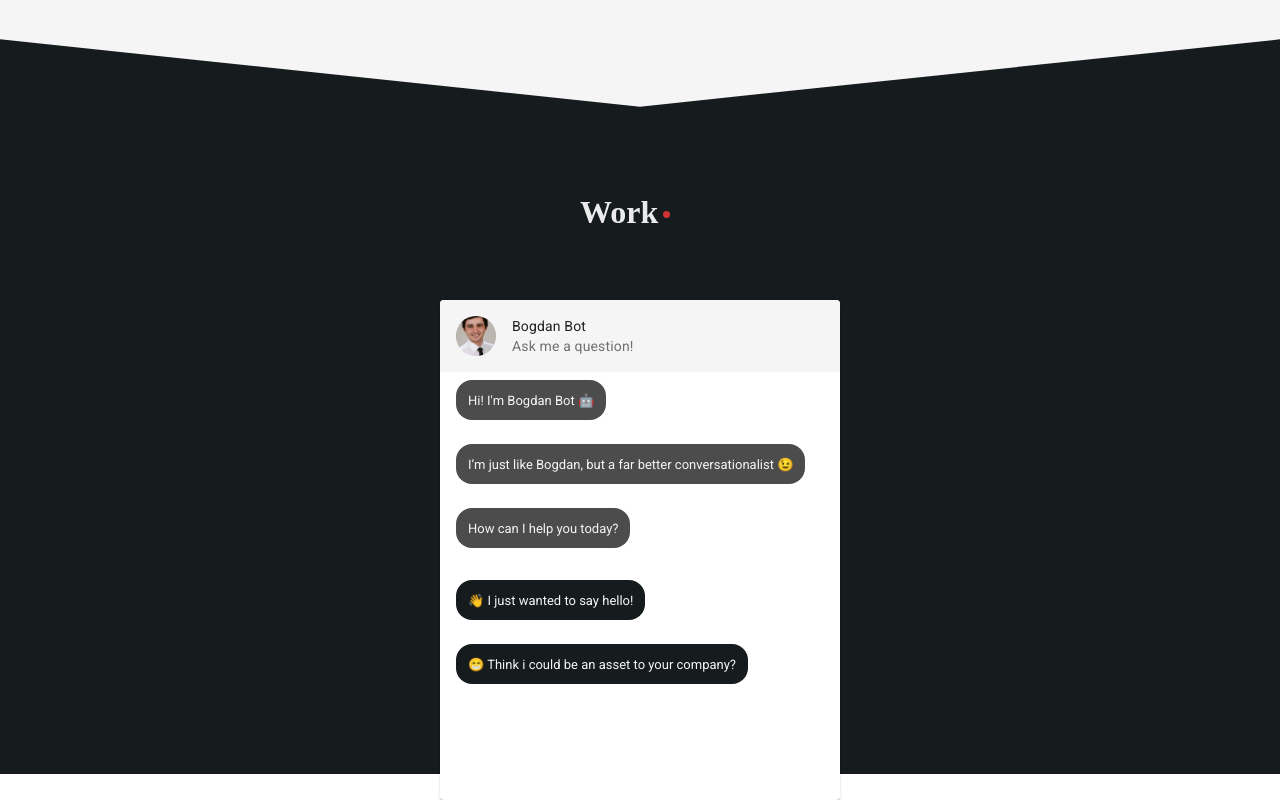
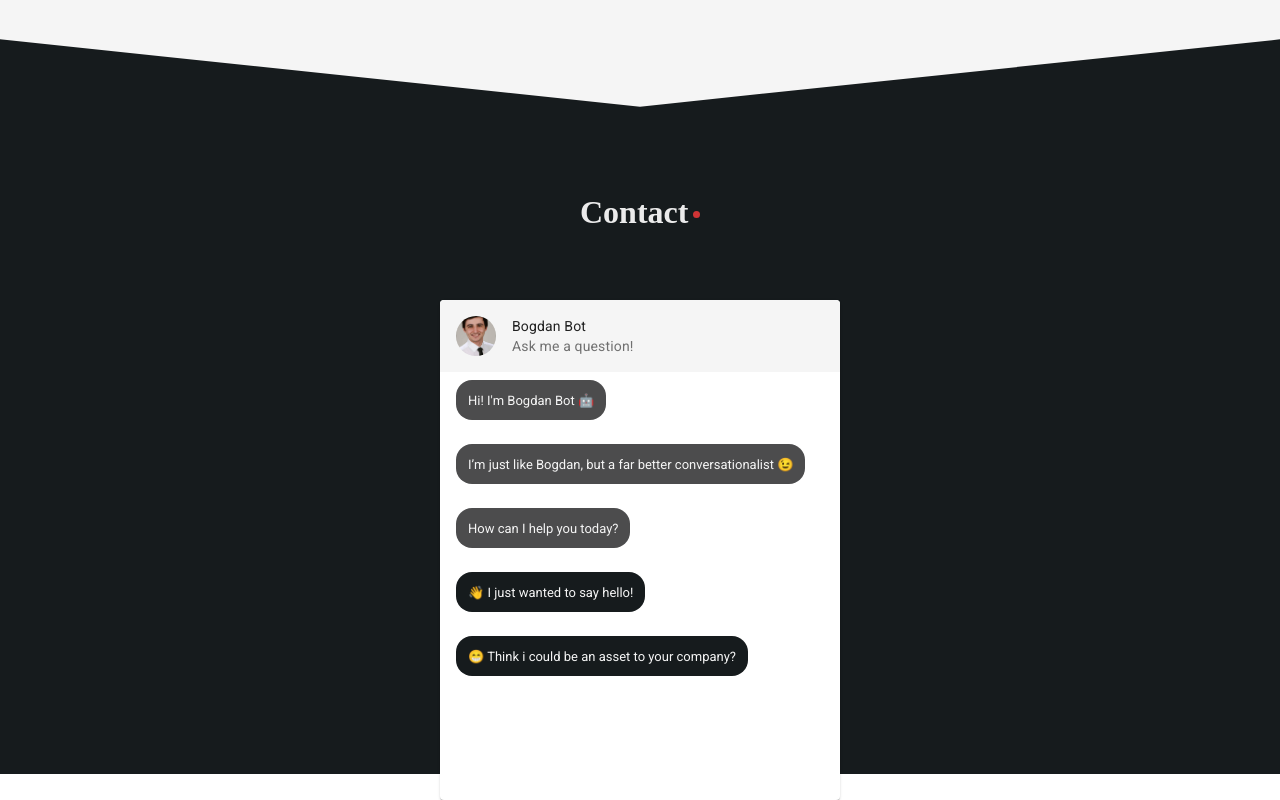
Before and after one commit to cozmabogdan/Portfolio, a React (Create React App) app: page /about in a window 1280 px wide. Shown: the part 2485-3285 px from the top of the page. Built offline with nearby package versions, Linux system fonts and the light colour scheme.

Commit message:
Fix chat bubbles not showing right

```diff
--- a/src/components/App.js
+++ b/src/components/App.js
@@ -64,7 +64,7 @@ function App() {
               <Typography variant="h2" gutterBottom className={classes.h2}>
                 I'm a full-stack web developer.
               </Typography>
-              <Button href='/contact' onMouseOver={changeArrow} onMouseOut={changeArrowBack} variant={onHover ? "contained" : "outlined"} color="primary" size="large" className={classes.button}>View my work {onHover ? <ArrowDownwardIcon/> : <ArrowForwardIcon/>}</Button>
+              <Button href='/work' onMouseOver={changeArrow} onMouseOut={changeArrowBack} variant={onHover ? "contained" : "outlined"} color="primary" size="large" className={classes.button}>View my work {onHover ? <ArrowDownwardIcon/> : <ArrowForwardIcon/>}</Button>
               </div>
             </Container>
         </Grid>
--- a/src/components/ChatBot/ChatHello.js
+++ b/src/components/ChatBot/ChatHello.js
@@ -1,4 +1,4 @@
-import React, { useRef, useEffect} from 'react';
+import React, {useState, useRef, useEffect} from 'react';
 import {makeStyles} from '@material-ui/core/styles';
 import { Spring } from 'react-spring/renderprops';
 import Chip from '@material-ui/core/Chip';
@@ -41,12 +41,12 @@ function Hello(){
     }));
 
     const classes = useStyles();
-    const setChatContact = () => {
-        return <ChatContact />
-    }
+    const [chatAgain, setChatAgain] = useState(true);
+
+
     const el = useRef(null);
     useEffect(() => {
-        el.current.scrollIntoView({block: 'end', behavior: 'smooth', inline: 'nearest' });
+        el.current.scrollIntoView({behavior: 'smooth' });
     });
 
     return(
@@ -115,9 +115,20 @@ function Hello(){
                                                                                         <CardContent className={classes.chatBubleMargin}>
                                                                                             <Chip
                                                                                                 label="😁 Think i could be an asset to your company?"
-                                                                                                onClick={setChatContact}
+                                                                                                onClick={()=>{
+                                                                                                    setChatAgain(()=>{
+                                                                                                        return(
+                                                                                                            <div>
+                                                                                                                {chatAgain ? <ChatContact /> : ''}
+                                                                                                            </div>
+                                                                                                        )
+                                                                                                    })
+                                                                                                }}
                                                                                                 className={classes.chatBubleActive} />
-                                                                                        </CardContent>   <div id={'el'} ref={el}></div>
+                                                                                        </CardContent>
+                                                                                                {chatAgain}
+                                                                                        {/* scroll to this div */}
+                                                                                        <div id={'el'} ref={el}></div>
                                                                                     </div>
                                                                                 )}
                                                                             </Spring>
--- /dev/null
+++ b/src/components/ChatBot/InitialChat.js
@@ -0,0 +1,130 @@
+import React, {useState} from 'react';
+import {makeStyles} from '@material-ui/core/styles';
+import CardContent from '@material-ui/core/CardContent';
+import Chip from '@material-ui/core/Chip';
+import ChatContact from './ChatContact';
+import Hello from './ChatHello';
+
+function InitialChat() {
+    const useStyles = makeStyles((theme) => ({
+        root: {
+            overflowAnchor: 'none'
+        },
+        chatWindow: {
+            maxHeight: 450,
+            minHeight: 450,
+            overflow: 'auto',
+        },
+        chatBubleAnswer: {
+            marginTop: theme.spacing(-1),
+            float: 'right',
+        },
+        chatBubleUserAnswer: {
+            height: 40
+        },
+        chatUser: {
+            float: 'right',
+            clear: 'left'
+        },
+        chatBot: {
+            float: 'left',
+            clear: 'right'
+        },
+        chatBubleMargin: {
+            marginTop: theme.spacing(-1),
+        },
+        chatBubleInactive: {
+            background: '#4c4c4d',
+            color: '#F5F5F5',
+            height: 40
+        },
+        chatBubleActive: {
+            backgroundColor: '#161b1d',
+            color:'#f5f5f5',
+            height: 40,
+        },
+        chatBubbleForm: {
+            backgroundColor: '#161b1d',
+            color:'#f5f5f5',
+            height: '100px',
+            padding: '10px',
+            borderRadius: 15,
+            marginBottom: '15px'
+        },
+        iconFacebookColor: {
+            color: '#4967aa'
+        },
+        iconLinkedInColor: {
+            color: '#0477b5'
+        },
+        iconMailColor: {
+            color: '#1c9adb'
+        }
+    }));
+
+    const classes = useStyles();
+    const [chatHi, setChatHi] = useState(true);
+    const [chatAsset, setChatAsset] = useState(true);
+
+
+
+
+    return(
+        <div className={classes.root}>
+            <CardContent className={classes.chatBubleMargin}>
+                <Chip label="Hi! I'm Bogdan Bot 🤖" className={classes.chatBubleInactive} />
+            </CardContent>
+            <CardContent className={classes.chatBubleMargin}>
+                <Chip label="I’m just like Bogdan, but a far better conversationalist 😉" className={classes.chatBubleInactive} />
+            </CardContent>
+            <CardContent className={classes.chatBubleMargin}>
+                <Chip label="How can I help you today?" className={classes.chatBubleInactive} />
+            </CardContent>
+            <CardContent className={classes.chatBubleMargin}>
+                <Chip
+                    label="👋 I just wanted to say hello!"
+                    onClick={() => {
+                        setChatHi(() => {
+                            return(
+                                <div>
+                                    {chatHi ?
+
+                                        <Hello />
+
+                                    : ''}
+                                </div>
+                            )
+                        });
+                    }}
+                    className={classes.chatBubleActive}
+                />
+            </CardContent>
+            <CardContent className={classes.chatBubleMargin}>
+                <Chip
+                    label="😁 Think i could be an asset to your company?"
+                    onClick={() => {
+                        setChatAsset(() => {
+                            return(
+                                <div>
+                                    {chatAsset ?
+                                    <div>
+                                        <ChatContact />
+                                    </div>
+                                    : ''}
+                                </div>
+                            )
+                        });
+                    }}
+                     className={classes.chatBubleActive}
+                />
+
+            </CardContent>
+            <CardContent className={classes.chatBubleMargin}>
+                {chatHi}
+                {chatAsset}
+            </CardContent>
+        </div>
+    )
+}
+
+export default InitialChat;
--- a/src/components/Contact.js
+++ b/src/components/Contact.js
@@ -1,18 +1,13 @@
-import React, {useState} from 'react';
+/* eslint-disable no-lone-blocks */
+import React from 'react';
 import { makeStyles} from '@material-ui/core/styles';
 import Grid from '@material-ui/core/Grid';
 import Card from '@material-ui/core/Card';
 import CardHeader from '@material-ui/core/CardHeader';
-import CardContent from '@material-ui/core/CardContent';
 import Avatar from '@material-ui/core/Avatar';
-import { red } from '@material-ui/core/colors';
 import avatarImg from '../images/pozaCV.jpg';
-import Chip from '@material-ui/core/Chip';
-import Hello from './ChatBot/ChatHello';
-import ChatContact from './ChatBot/ChatContact';
 import TrackVisibility from 'react-on-screen';
-
-
+import InitialChat from './ChatBot/InitialChat';
 
 
 
@@ -34,10 +29,6 @@ function Contact() {
                 duration: theme.transitions.duration.shortest,
             }),
         },
-
-        avatar: {
-            backgroundColor: red[500],
-        },
         chatGrid: {
             display: 'flex',
             flexDirection: 'column',
@@ -48,14 +39,12 @@ function Contact() {
         },
         chatHeader: {
             backgroundColor: '#F5F5F5',
+            height: 40,
         },
         chat: {
             width: 400,
             minHeight: 500,
             maxHeight: 500,
-        },
-        chatHidden: {
-            display: 'none'
         },
         chatBubleInactive: {
             background: '#4c4c4d',
@@ -95,83 +84,24 @@ function Contact() {
         }
       }));
         const classes = useStyles();
-        const [chatAnswer, setChatAnswer] = useState(true);
-        const [chatContact, setChatContact] = useState(true);
 
+        {/*get's returned only when visible on screen */}
         const TitleAnimation = () => {
             return (
             <div className="animation-box2">
                 <div className="box">
                     <div className="title1">
                         <span className="block"></span>
-                        <h1>Work<span className='dot'></span></h1>
+                        <h1>Contact<span className='dot'></span></h1>
                     </div>
                 </div>
             </div>
         )}
 
-        const animation = ({ isVisible }) => {
+        {/* animation trigger */}
+        const animationTrigger = ({ isVisible }) => {
             return isVisible ? <TitleAnimation /> : <div className='animation-box'></div>;
         }
-
-        //intro messages
-        const hi = (
-            <div>
-            <CardContent className={classes.chatBubleMargin}>
-                <Chip label="Hi! I'm Bogdan Bot 🤖" className={classes.chatBubleInactive} />
-            </CardContent>
-            <CardContent className={classes.chatBubleMargin}>
-                <Chip label="I’m just like Bogdan, but a far better conversationalist 😉" className={classes.chatBubleInactive} />
-            </CardContent>
-            <CardContent className={classes.chatBubleMargin}>
-                <Chip label="How can I help you today?" className={classes.chatBubleInactive} />
-            </CardContent></div>
-        );
-
-        const  predefinedHello = (
-            <CardContent className={classes.chatBubleMargin}>
-                <Chip
-                    label="👋 I just wanted to say hello!"
-                    onClick={() => {
-                        setChatAnswer(() => {
-                            return(
-                                <div>
-                                    {chatAnswer ?
-                                    <div>
-                                        <Hello />
-                                    </div>
-                                    : ''}
-                                </div>
-                            )
-                        });
-                    }}
-                    className={classes.chatBubleActive}
-                />
-            </CardContent>
-        )
-
-        const assetMessage = (
-            <CardContent className={classes.chatBubleMargin}>
-                <Chip
-                    label="😁 Think i could be an asset to your company?"
-                    onClick={() => {
-                        setChatContact(() => {
-                            return(
-                                <div>
-                                    {chatContact ?
-                                    <div>
-                                        <ChatContact />
-                                    </div>
-                                    : ''}
-                                </div>
-                            )
-                        });
-                    }}
-                     className={classes.chatBubleActive}
-                />
-            </CardContent>
-        )
-
 
     return(
         <div className={classes.root}>
@@ -180,37 +110,29 @@ function Contact() {
             <Grid container item xs={12} justify="center">
                     {/*title animation */}
                     <TrackVisibility>
-                        {animation}
+                        {animationTrigger}
                     </TrackVisibility>
             </Grid>
 
+            {/* chat grid */}
             <Grid container className={classes.chatGrid}>
+                <Grid container item xs={12} justify='center'>
                     <Card className={classes.chat}>
                         <Grid item xs={12}>
                             <CardHeader
                                 avatar={
-                                <Avatar alt="Cozma Bogdan" src={avatarImg} className={classes.avatar} />
+                                    <Avatar alt="Cozma Bogdan" src={avatarImg} />
                                 }
                                 title="Bogdan Bot"
                                 subheader="Ask me a question!"
                                 className={classes.chatHeader}
                             />
                         </Grid>
-                    <Grid item xs={12}>
-                        <div className={classes.chatWindow}>
-                            <div className={classes.chatBot}>
-                                {/*intro messages*/}
-                                {hi}
-                                {/*predefined hello message */}
-                                {predefinedHello}
-                                {/*asset message */}
-                                {assetMessage}
-                            </div>
-                            {chatAnswer}
-                            {chatContact}
-                        </div>
+                        <Grid item xs={12} className={classes.chatWindow}>
+                            <InitialChat />
                         </Grid>
                     </Card>
+                </Grid>
             </Grid>
         </div>
     )
```
Also changed, not shown: src/components/ChatBot/ChatContact.js (+5 -2 lines). Lines whose indentation alone changed are shown as unchanged.
